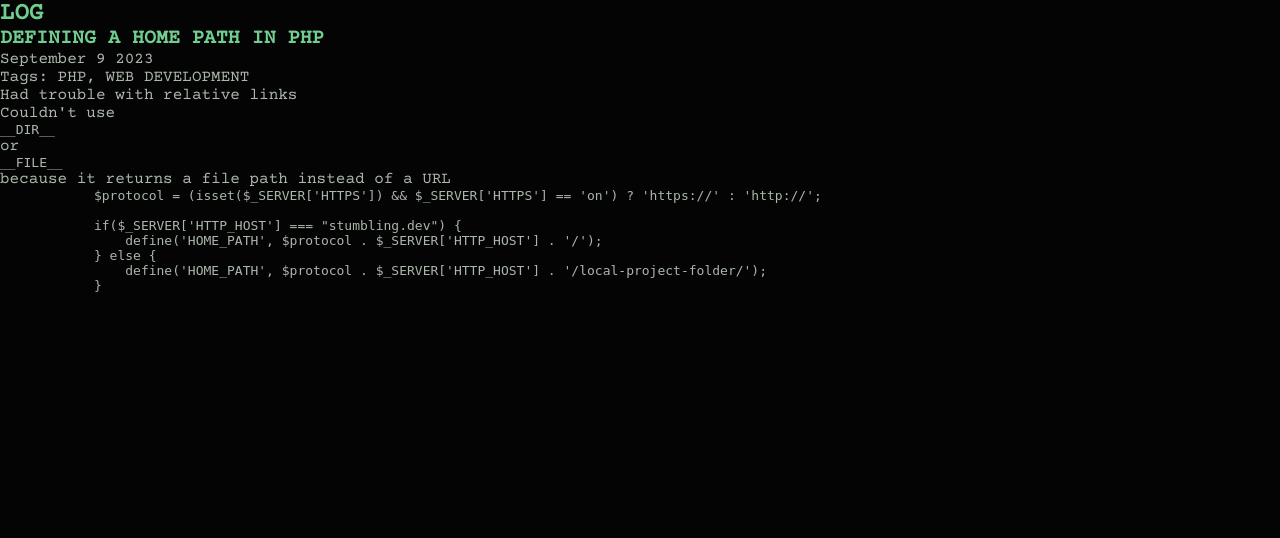
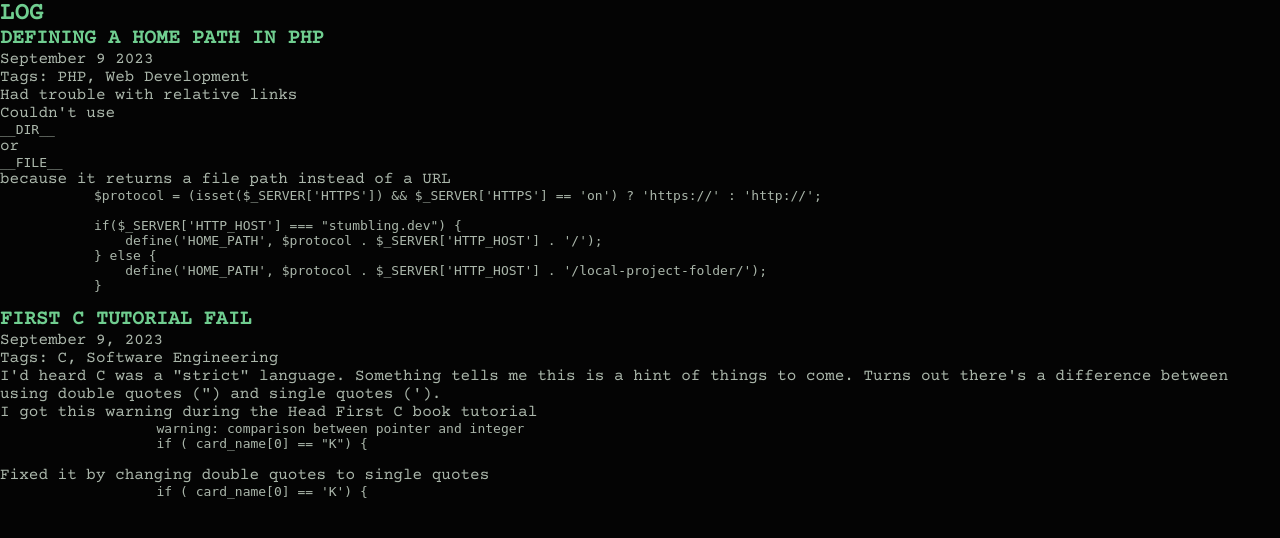
Before and after one commit to omarotxoa/php-stumbling-dev, a PHP site: page /pages/log.php in a window 1280 px wide. Shown: the part 52-590 px from the top of the page. Run offline with PHP 8.4, Linux system fonts and the light colour scheme.

Commit message:
Log Entry: Sept 9 2023 - C Tutorial Fail

```diff
--- a/pages/log.php
+++ b/pages/log.php
@@ -10,7 +10,7 @@ require_once '../header.php';
     <article>
         <h2>Defining a Home Path in PHP</h2>
         <date>September 9 2023</date>
-        <p>Tags: PHP, WEB DEVELOPMENT</p>
+        <p>Tags: PHP, Web Development</p>
         <ul>
             <li>Had trouble with relative links</li>
             <li>Couldn't use <pre>__DIR__</pre> or <pre>__FILE__</pre> because it returns a file path instead of a URL</li>
@@ -25,4 +25,23 @@ require_once '../header.php';
             }
         </pre>
     </article>
+    <article class="draft">
+        <h2>First C tutorial fail</h2>
+        <date>September 9, 2023</date>
+        <p>Tags: C, Software Engineering</p>
+        <p>I'd heard C was a "strict" language. Something tells me this is a hint of things to come. Turns out there's a difference between using double quotes (") and single quotes (').</p>
+        <ul>
+            <li>I got this warning during the Head First C book tutorial
+                <pre>
+                    warning: comparison between pointer and integer
+                    if ( card_name[0] == "K") {
+                </pre>
+            </li>
+            <li>Fixed it by changing double quotes to single quotes
+                <pre>
+                    if ( card_name[0] == 'K') {
+                </pre>
+            </li>
+        </ul>
+    </article>
 </main>
```
